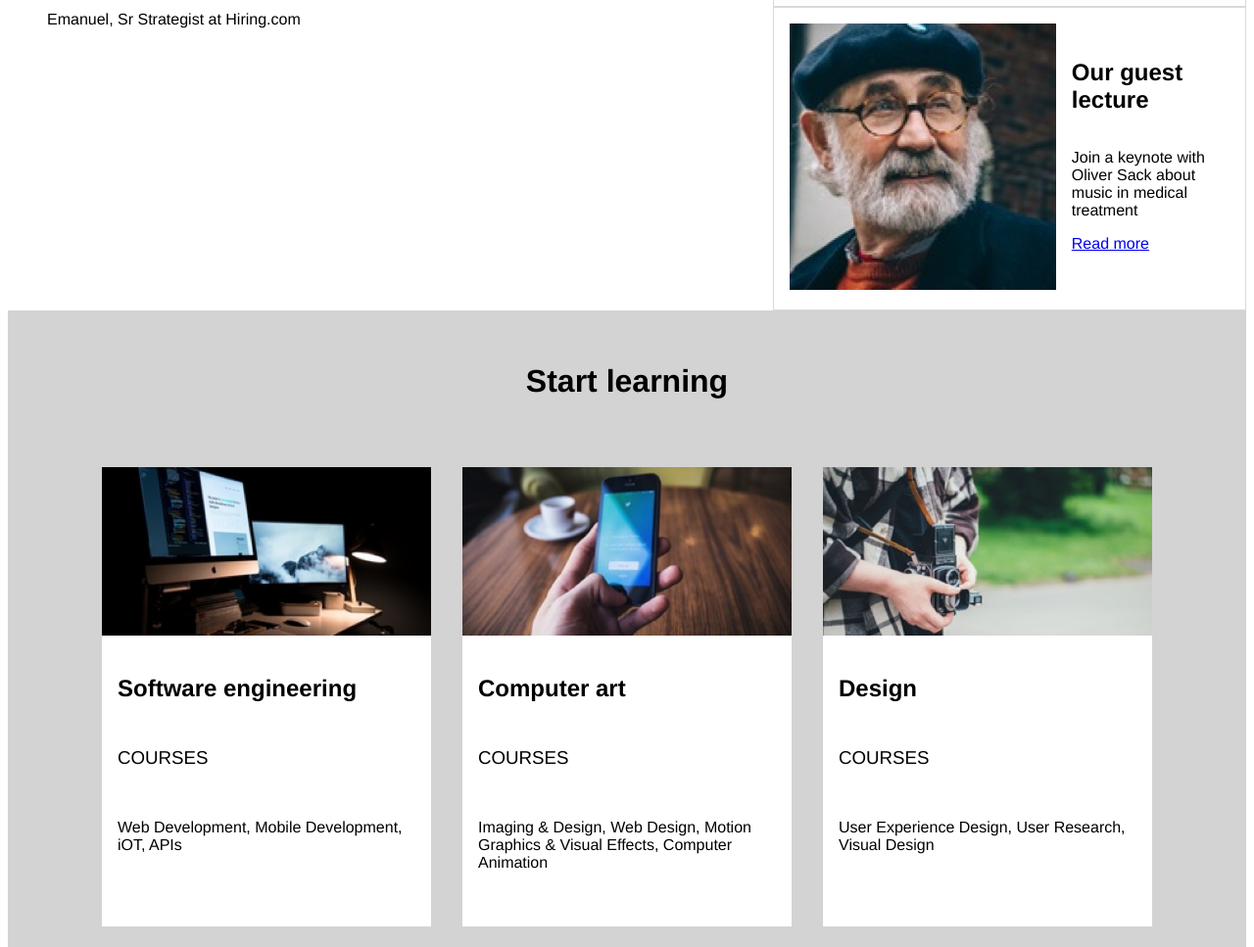
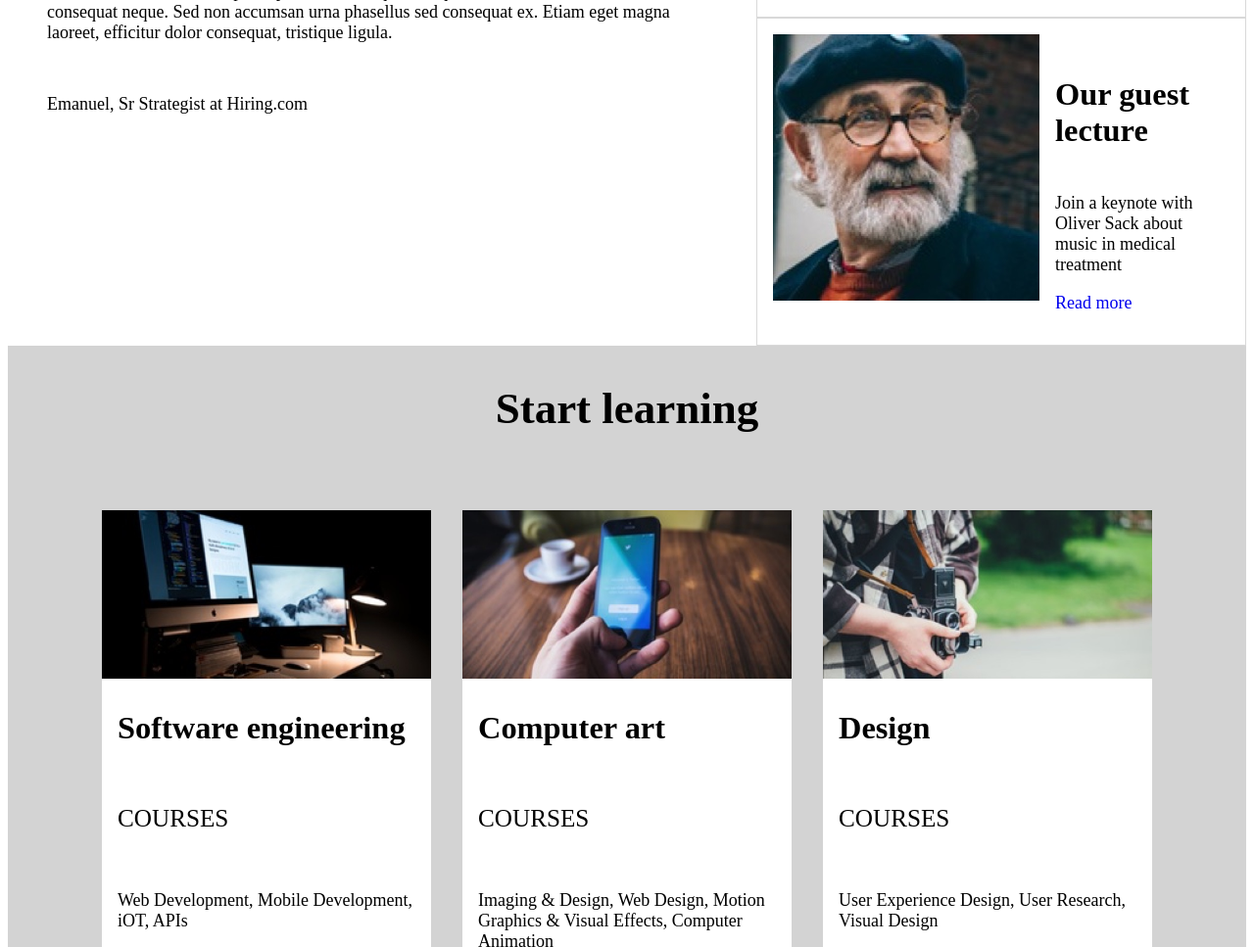
Before and after one commit to lewie14/ColmarProject, a plain HTML site: page index.html in a window 1280 px wide. Shown: the part 1356-2323 px from the top of the page at 98% size. Drawn offline with Linux system fonts and the light colour scheme; a web font is replaced by a local one.

Commit message:
Added fonts and fixed minor errors

```diff
--- a/resources/css/style.css
+++ b/resources/css/style.css
@@ -1,24 +1,69 @@
+/* Message to Assessor
+I know there are many issues with this website but it was the best I could do with
+my time schedule.
+I didnt realise there was some help in day 2 and day 3 about icons so I did it
+the traditional way.
+I blanked out the reset.css as it caused me all sorts of viewing issues
+But I did have fun doing it. */
+
+/* .............Typeface.......................... */
+
+/* latin */
+@font-face {
+  font-family: 'Khula';
+  font-style: normal;
+  font-weight: 400;
+  src: local('Khula Regular'), local('Khula-Regular'), url(https://fonts.gstatic.com/s/khula/v3/OpNCnoEOns3V7GcOrg4.woff2) format('woff2');
+  unicode-range: U+0000-00FF, U+0131, U+0152-0153, U+02BB-02BC, U+02C6, U+02DA, U+02DC, U+2000-206F, U+2074, U+20AC, U+2122, U+2191, U+2193, U+2212, U+2215, U+FEFF, U+FFFD;
+}
+
+/* latin */
+@font-face {
+  font-family: 'Khula';
+  font-style: normal;
+  font-weight: 700;
+  src: local('Khula Bold'), local('Khula-Bold'), url(https://fonts.gstatic.com/s/khula/v3/OpNPnoEOns3V7G-1ixvTpi8.woff2) format('woff2');
+  unicode-range: U+0000-00FF, U+0131, U+0152-0153, U+02BB-02BC, U+02C6, U+02DA, U+02DC, U+2000-206F, U+2074, U+20AC, U+2122, U+2191, U+2193, U+2212, U+2215, U+FEFF, U+FFFD;
+}
+
+
 /* -------------Universal Styles------------------ */
 
 /* Set the base fontsize */
 html {
-  font-size: 16px;
-  font-family: "Helvetica", sans-serif;
-  background-color: white;
+  font-size: 18px;
+  /* font-family: "Helvetica", sans-serif;
+  background-color: white; */
+}
+
+h1 {
+  font-family: "Khula";
+  font-weight: bold;
+  font-size: 2.5rem;
+}
+
+h2, h3 p, span, a {
+  font-family: "Khula";
+  text-decoration: none
 }
 
 
+h2 {
+  font-weight: bold;
+  font-size: 1.8rem;
+}
 
-h1,h2 {
-  font-weight: bold;
+h3 {
+  font-size: 1.4rem;
+}
+
+h3, p {
+  font-weight: 300;
 }
 
 /* Set basic container parameters */
 .container {
   display: flex;
-  /* align-items: center;
-  max-width: 100%;
-  margin: 0 auto; */
 }
 
 /* Sets a display element to be a flexbox */
@@ -30,9 +75,6 @@ h1,h2 {
 
 header{
   height:4rem;
-  /* background-repeat: no-repeat;
-  background-position: center;
-  background-size: cover; */
 }
 
 /* Menu section */
@@ -62,12 +104,6 @@ nav img {
   /* margin-right: 1rem; */
 }
 
-/* .menu{
-  display:flex;
-  align-items: center;
-} */
-
-
 /* Right margin of the menu list */
 nav ul {
   margin-right: 1.5rem;
@@ -75,14 +111,12 @@ nav ul {
 
 /* Make the menu items display in a line */
 nav li {
+  /* font-size: 1.5rem; */
+  font-family: "Khula";
   display: inline;
   padding: 0 0.5rem;
+  color: black;
 }
-
-/* makes all flex in the header start from the right */
-/* header .flex {
-  justify-content: flex-end;
-} */
 
 /* Set colmar to bold */
 #colmar{
@@ -111,11 +145,6 @@ nav li {
   display:flex;
   background-color: lightgrey;
   align-items: center;
-
-
-  /* align-items: center; */
-  /* height:24rem; */
-
 }
 
 /* container for image */
@@ -132,12 +161,7 @@ nav li {
 
 /* container for headline text and button */
 .headline{
-  /* flex-direction: column; */
-  /* justify-content: center; */
   width: 40%;
-  /* margin: 32px 0px; */
-  /* padding: 4rem; */
-  /* line-height: 2rem; */
 }
 
 /* container for headline text */
@@ -155,6 +179,7 @@ nav li {
 #button{
 
   /* max-width: 55%; */
+  font-size: 1.4rem;
   background-color: #333333;
   text-align: center;
   color: white;
@@ -165,6 +190,7 @@ nav li {
 /* --------------------Practicising -------------------------  */
 /* The container for the whole practicing section */
 .part2 {
+  display:flex;
   padding-top: 32px;
 }
 
@@ -176,9 +202,9 @@ nav li {
 }
 
 /* container for image and its text */
-.main{
+.main {
   width: 60%;
-  padding: 0px 32px 24px 24px;
+  margin: 32px 24px;
   align-items: left;
 
 }
@@ -226,7 +252,8 @@ nav li {
 
 /* The container for the whole learning section */
 .part3 {
-  padding-top: 32px;
+
+  padding: 8px 0px;
   background-color: lightgrey;
   align-items: center;
 }
@@ -246,9 +273,9 @@ nav li {
 
 /* container for individual course */
 .course{
-  background-color: rgba(255, 255, 255, 1);
+  background-color: white;
   width: 30%;
-  padding-bottom: 16px;
+  padding-bottom: 24px;
   margin: 16px;
 }
 
@@ -259,12 +286,11 @@ nav li {
 
 /* container for course text  */
 .course-text{
-  padding: 16px;
+  padding-left:16px;
   display: flex;
   flex-direction: column;
 }
 
-/* course text properties */
 .course-text p, h3{
   padding: 8px 0px;
   font-weight: normal;
@@ -274,6 +300,7 @@ nav li {
 /* --------------------Exhibits -------------------------  */
 /* container for whole exhibits section */
 .part4{
+
   padding-top: 32px;
   background-color: white;
   align-items: center;
@@ -312,8 +339,6 @@ nav li {
 /* container for individual link */
 .link{
   display: flex;
-  /* padding: 16px; */
-
 }
 
 /*  */
@@ -334,15 +359,7 @@ nav li {
   font-size: 14px;
   padding: 16px 24px;
   border-top: 1px solid rgba(204, 204, 204, 0.8);
-  /* align-items: center; */
   justify-content: space-between;
-  /* padding: 1rem 0; */
-  /* background-color: white; */
-  /* color: black; */
-  /* position: relative; */
-  /* z-index: 1; */
-  /* margin: 0 auto; */
-  /* height: 4rem; */
 }
 
 /* Makes a flexbox for copyright text */
@@ -394,10 +411,6 @@ nav li {
 
 /* ..................Banner.................... */
 
-/* .books {
-  display: none;
-} */
-
 .part1 {
   padding: 0px 8px 16px 8px;
 }
@@ -420,10 +433,6 @@ nav li {
   width: auto;
 }
 
-/* .headline-text{
-  padding: 16px 0px 24px 16px;
-} */
-
 /* Change color of button */
 #button {
   background-color: grey;
@@ -443,10 +452,6 @@ nav li {
 
 }
 
-/* .main {
-  width: 100%;
-  margin:auto;
-} */
 
 /* Container for events */
 .events {
@@ -458,7 +463,6 @@ nav li {
 .event {
   flex-direction: column;
   padding: 32px 16px;
-
 }
 
 /* event text fills event */
@@ -483,29 +487,32 @@ nav li {
 
 
 /* .....................Learning.................................. */
-
+/* Container for Learning  */
 .part3 {
   background-color: white;
   padding: 0px 8px 16px 8px;
 }
 
+/* Container for courses */
 .learn {
   display: flex;
   flex-direction: column;
   padding: 0px;
 }
 
+/* Container for one course */
 .course {
   width: auto;
   padding: 0px;
   margin: 4px 0px;
 }
 
+/* Hides course text */
 .course-text p, h3{
   display: none;
 }
 
-
+/* hides course images */
 .course img{
   display: none;
 }
@@ -516,33 +523,38 @@ nav li {
 }
 
 /* .....................Exhibits.................................. */
-
+/* Container for exhibits  */
 .part4 {
   background-color: white;
   padding: 0px 8px 16px 8px;
 }
 
+/* Container for video and links */
 .exhibits {
   display: flex;
   flex-direction: column;
   padding: 0px;
 }
 
+/* Container for video and its text */
 .exhibit{
   width: 100%;
   margin:auto;
 }
 
+/* Hides video text */
 .video-text {
   display: none;
 }
 
+/* Hides links */
 .links {
   display: none;
 }
 
 /* .....................Footer.................................. */
 
+/* hides the terms and privacy */
 .terms {
   display: none;
 }
```
Also changed, not shown: index.html (+0 -4 lines).
